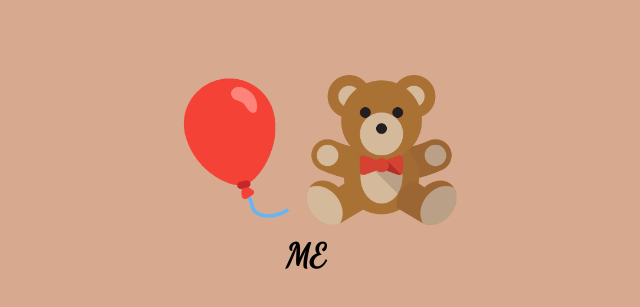
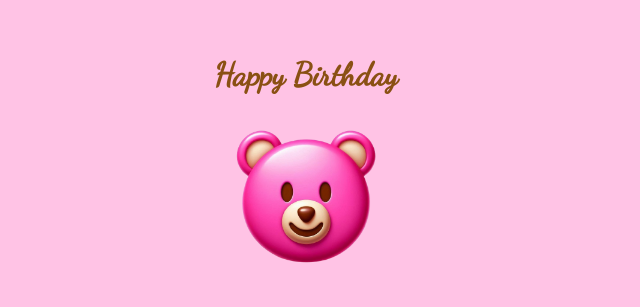
Before and after one commit to Tyomay1999/BearAndBalloons, a React (Create React App) app: page / in a window 1280 px wide. Shown: the part 225-532 px from the top of the page, without its empty margins (334-974 px from the left). Built offline with nearby package versions, Linux system fonts and the light colour scheme; a web font is replaced by a local one.

Commit message:
Module X.R

```diff
--- a/package.json
+++ b/package.json
@@ -7,7 +7,6 @@
     "@testing-library/react": "^13.4.0",
     "@testing-library/user-event": "^13.5.0",
     "axios": "^1.2.2",
-    "node-sass": "^7.0.3",
     "react": "^18.2.0",
     "react-dom": "^18.2.0",
     "react-dotenv": "^0.1.3",
@@ -17,6 +16,7 @@
     "react-scripts": "5.0.1",
     "redux": "^4.2.0",
     "redux-thunk": "^2.4.2",
+    "sass": "^1.77.8",
     "web-vitals": "^2.1.4"
   },
   "scripts": {
--- a/src/App.js
+++ b/src/App.js
@@ -12,7 +12,7 @@ const App = () => {
     return (
         <div>
             <Greeting />
-            {memorize_notification}
+            {/*{memorize_notification}*/}
         </div>
     );
 }
--- a/src/Components/Greeting/greeting.js
+++ b/src/Components/Greeting/greeting.js
@@ -1,6 +1,7 @@
 import React, { useState } from 'react'
 import greetingStyle from './greeting.module.scss'
-import bear from "../../Assets/teddy-bear1.png"
+import bear from "../../Assets/bear.png"
+// import bear from "../../Assets/teddy-bear1.png"
 import balloon from "../../Assets/balloon.gif"
 import ViewID from "../ViewID/viewID";
 import Message from "../Message/message";
@@ -9,20 +10,21 @@ import { send_customer_id } from "../../Redux/Actions/common.actions";
 
 const Greeting = () => {
     const dispatch = useDispatch()
-    const common = useSelector(state => state.commonReducer)
+    const common = useSelector( state => state.commonReducer )
 
-        return <div onClick={() => {
-        dispatch(send_customer_id())
-        }
-        } className={greetingStyle.secret}>
-            <div className={greetingStyle.bear_container}>
-                <div className={greetingStyle.image_block}>
-                    <img src={balloon} alt="balloon" />
-                    <img src={bear} alt="bear" />
-                </div>
-                <h1>ME</h1>
+    return <div onClick={ () => {
+        // dispatch( send_customer_id() )
+    }
+    } className={ greetingStyle.secret }>
+        <div className={ greetingStyle.bear_container }>
+            <h1>Happy Birthday</h1>
+            <div className={ greetingStyle.image_block }>
+                {/*<img src={ balloon } alt="balloon"/>*/}
+                <img src={ bear } alt="bear"/>
             </div>
+            <h1></h1>
         </div>
+    </div>
 }
 
 export default Greeting
--- a/src/Components/Greeting/greeting.module.scss
+++ b/src/Components/Greeting/greeting.module.scss
@@ -99,8 +99,8 @@
   align-items: center;
 
   .bear_container {
-    width: 30rem;
-    height: 20rem;
+    //width: 30rem;
+    //height: 20rem;
     display: flex;
     align-items: center;
     flex-direction: column;
@@ -115,7 +115,9 @@
       }
     }
     h1{
+      margin: 15px 0 25px 0;
       font-size: 3.2rem;
+      color: $bear_color;
       font-family: "Dancing Script", cursive;
     }
   }
--- a/src/__main.scss
+++ b/src/__main.scss
@@ -1,2 +1,2 @@
-$content_color: #d7aa8f;
+$content_color: #ffc3e5;
 $bear_color: #8a5013;
```
Also changed, not shown: src/Assets/bear.png.
